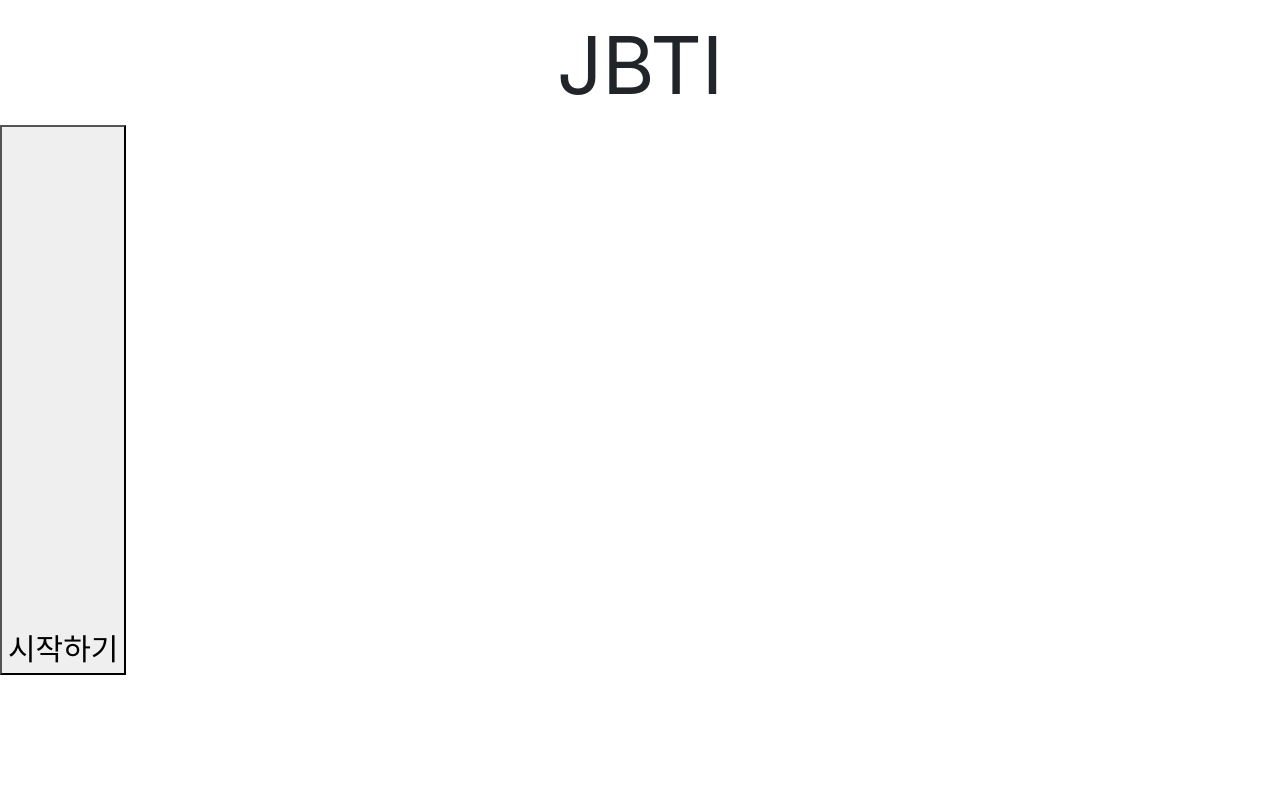
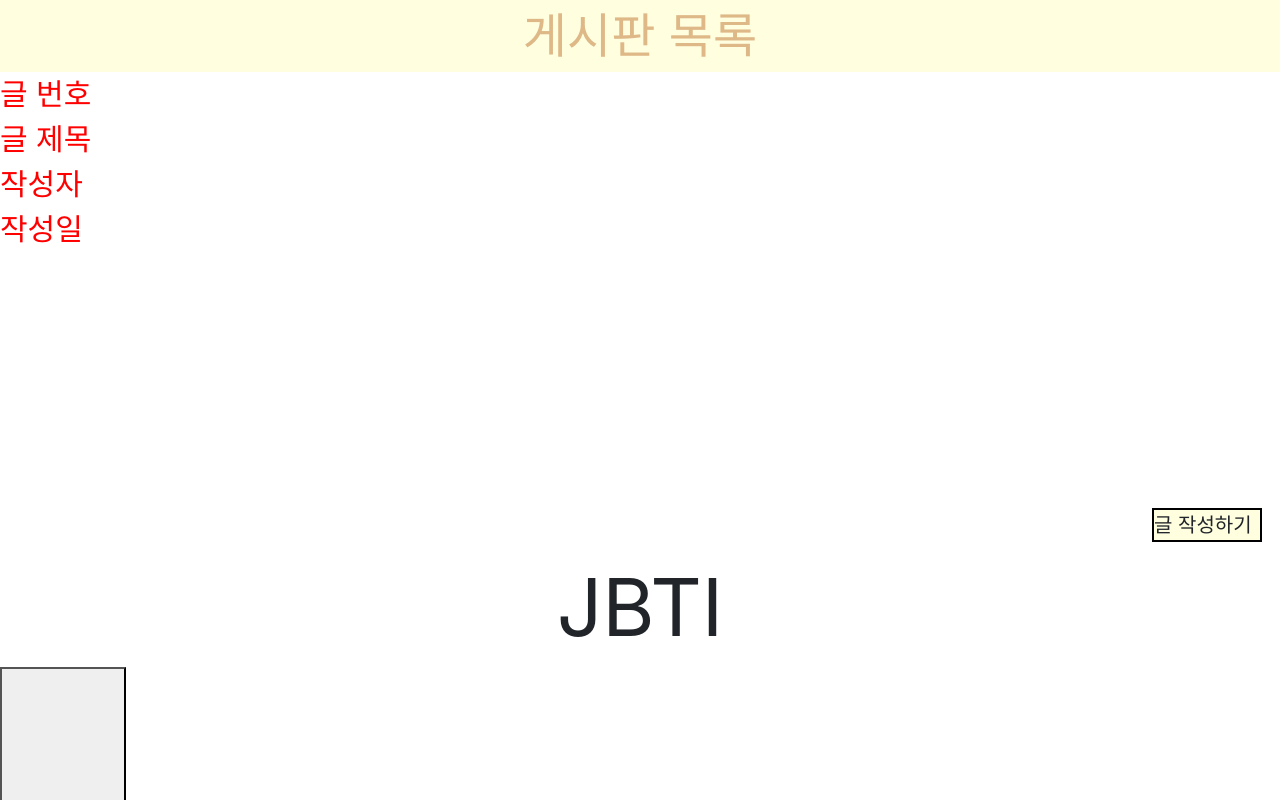
Before and after one commit to jaeho13/Self_R, a React (Create React App) app in the folder Self_R/: page /board in a window 1280 px wide. Before the commit this address had no page. Shown: the top 800 px of the page. Built offline with nearby package versions, Linux system fonts and the light colour scheme; the HTML template or start-up script is replaced by a standard one.

Commit message:
Add files via upload

```diff
--- a/Self_R/src/App.js
+++ b/Self_R/src/App.js
@@ -10,6 +10,7 @@ import Question1 from "./component/question/Question1";
 import Question2 from "./component/question/Question2";
 import Question3 from "./component/question/Question3";
 import Question4 from "./component/question/Question4";
+import Board from "./component/board/Board";
 
 function App() {
   return (
@@ -22,6 +23,7 @@ function App() {
         <Route path="/question2" element={<Question2 />} />
         <Route path="/question3" element={<Question3 />} />
         <Route path="/question4" element={<Question4 />} />
+        <Route path="/board" element={<Board />} />
       </Routes>
       </Router>
       <Home />
@@ -30,32 +32,3 @@ function App() {
 }
 
 export default App;
-
-// import './App.css';
-// import {BrowserRouter as Router, Route, Routes } from 'react-router-dom';
-// import ListBoardComponent from './component/Board/ListBoardComponent';
-// import HeaderComponent from './component/Board/HeaderComponent';
-// import FooterComponent from './component/Board/FooterComponent';
-// import CreateBoardComponent from './component/Board/CreateBoardComponent';
-// import ReadBoardComponent from './component/Board/ReadBoardComponent';
-
-// function App() {
-//   return (
-//     <div>
-//       <Router>
-//         <HeaderComponent/>
-//           <div className="container">
-//             <Routes>
-//               <Route path ="/" exact element={<ListBoardComponent />}/>
-//               <Route path ="/board" element={<ListBoardComponent />} />
-//               <Route path="/create-board/:no" element={<CreateBoardComponent />} />
-//               <Route path ="/read-board/:no" element={<ReadBoardComponent />} />
-//             </Routes>
-//           </div>
-//         <FooterComponent/>
-//     </Router>
-//     </div>
-//   );
-// }
-
-// export default App;
--- /dev/null
+++ b/Self_R/src/component/board/Board.jsx
@@ -0,0 +1,38 @@
+import React, { useState, useEffect } from 'react';
+import Styled from 'styled-components';
+
+function Board() {
+    return (
+        <div>
+            <StyledNavi>게시판 목록</StyledNavi>
+            <StyledTable>글 번호</StyledTable>
+            <StyledTable>글 제목</StyledTable>
+            <StyledTable>작성자</StyledTable>
+            <StyledTable>작성일</StyledTable>
+            <StyledButton>글 작성하기</StyledButton>
+        </div>
+    );
+}
+
+const StyledTable = Styled.div`
+    color: red;
+    font-size: 30px;
+`;
+
+const StyledNavi = Styled.div`
+    color: #DEB887;
+    background-color: #FFFFE0;
+    font-size: 3rem;
+    text-align: center;
+`;
+
+const StyledButton = Styled.div`
+    font-size: 20px;
+    width: 110px;
+    background-color: #FFFFE0;
+    border: 2px solid black;
+    margin-left: 90%;
+    margin-Top: 20%;
+`;
+
+export default Board;
```
